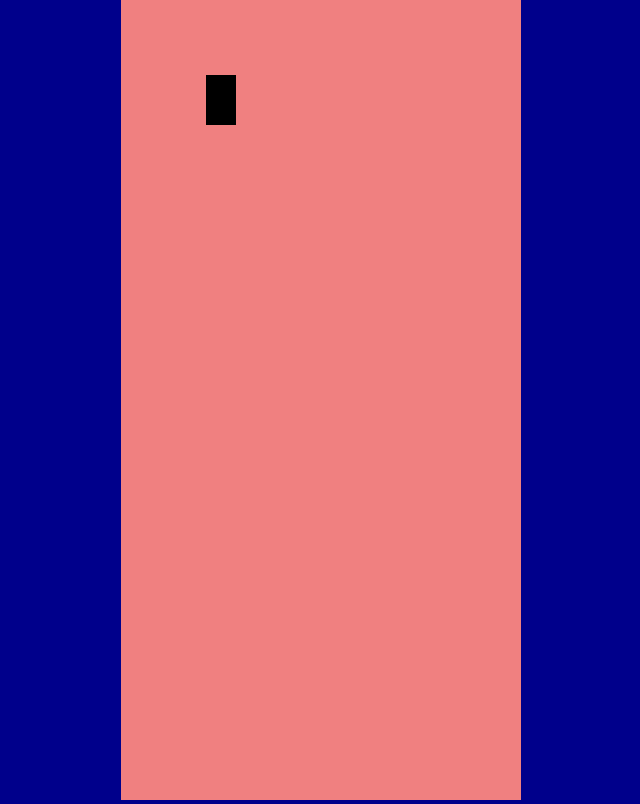
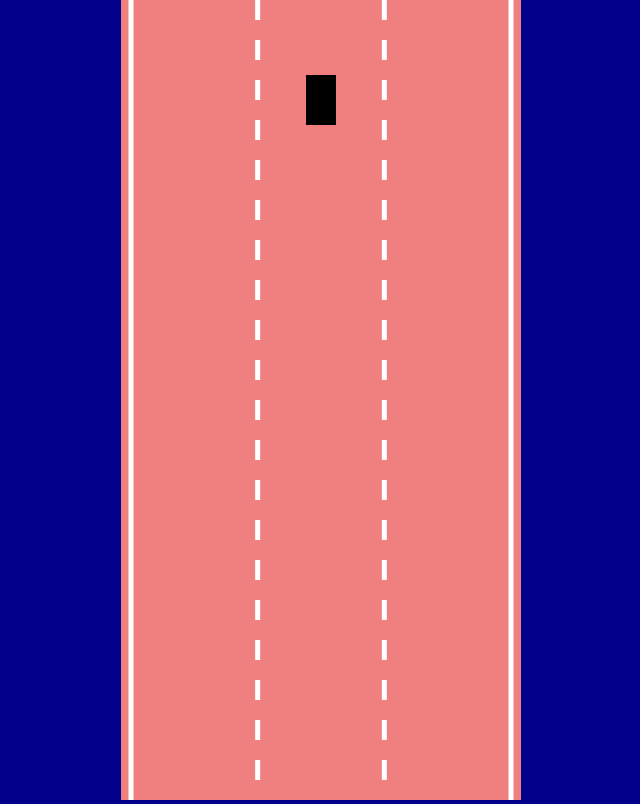
Before and after one commit to tomasort/SelfDrivingCar, a plain HTML site: page index.html in a window 1280 px wide. Shown: the whole page, without its empty margins (319-959 px from the left). Drawn offline with Linux system fonts and the light colour scheme.

Commit message:
adding the road and lanes

```diff
--- a/car.js
+++ b/car.js
@@ -13,11 +13,11 @@ class Car {
         this.velocity = 0.0;
         this.acceleration = 0.2;
 
-        this.maxVelocity = 1;
+        this.maxVelocity = 2;
         this.friction = 0.05;
     }
 
-    update(){
+    #move(){
         if (this.controls.forward){
             this.velocity += this.acceleration;
         }
@@ -52,6 +52,11 @@ class Car {
         }
         this.x -= Math.sin(this.angle)*this.velocity;
         this.y -= Math.cos(this.angle)*this.velocity;
+
+    }
+
+    update(){
+        this.#move();
     }
 
     draw(ctx){
--- a/index.html
+++ b/index.html
@@ -5,6 +5,7 @@
 </head>
 <body>
     <canvas id="gameCanvas"></canvas>
+    <script src="road.js"></script>
     <script src="controls.js"></script>
     <script src="car.js"></script>
     <script src="main.js"></script>
--- a/main.js
+++ b/main.js
@@ -3,12 +3,15 @@ canvas.width = 400;
 
 // Draw on the canvas
 const ctx = canvas.getContext("2d");
-const car = new Car(100, 100, 30, 50);
+const road = new Road(canvas.width/2, canvas.width*0.95);
+const car = new Car(road.getLaneCenter(1), 100, 30, 50);
 animate();
 
 function animate(){
     car.update();
+
     canvas.height = window.innerHeight;
+    road.draw(ctx);
     car.draw(ctx);
     requestAnimationFrame(animate);
 }
--- /dev/null
+++ b/road.js
@@ -0,0 +1,39 @@
+class Road{
+
+    constructor(x, width, lanes=3){
+        this.x = x;
+        this.width = width;
+        this.lanes = lanes;
+        this.left = x - width/2;
+        this.right = x + width/2;
+
+        const infinity = 100000;
+        this.top = -infinity;
+        this.bottom = +infinity;
+    }
+
+    getLaneCenter(laneNumber){
+        const laneWidth = this.width / this.lanes;
+        return this.left+laneWidth/2 + laneWidth * laneNumber;
+    }
+
+    draw(ctx){
+        ctx.lineWidth = 5;
+        ctx.strokeStyle = "white";
+
+        // Draw the lanes
+        let laneWidth = this.width / this.lanes;
+        for (let i = 0; i <= this.lanes; i++){
+            if (i > 0 && i < this.lanes){
+                ctx.setLineDash([20, 20]);
+            }else{
+                ctx.setLineDash([]);
+            }
+            ctx.beginPath();
+            ctx.moveTo(this.left + i*laneWidth, this.top);
+            ctx.lineTo(this.left + i*laneWidth, this.bottom);
+            ctx.stroke();
+        }
+    }
+
+}
```
